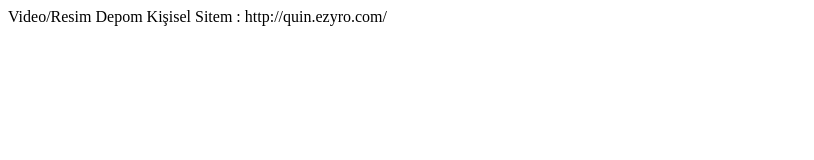
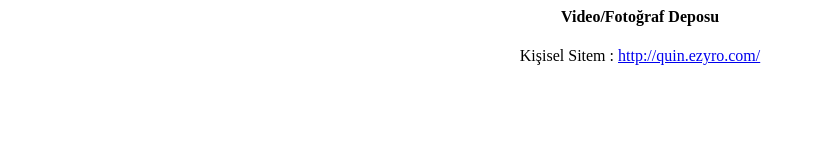
Before and after one commit to quinemin/quinemin.github.io, a plain HTML site: page index.html in a window 1280 px wide. Shown: the whole page, without its empty margins (0-814 px from the left). Drawn offline with Linux system fonts and the light colour scheme.

Commit message:
Update index.html

```diff
--- a/index.html
+++ b/index.html
@@ -1,2 +1,15 @@
-Video/Resim Depom
-Kişisel Sitem : http://quin.ezyro.com/
+<html>
+<body>
+
+<center>
+
+<h4>Video/Fotoğraf Deposu</h4>
+
+Kişisel Sitem : <a href="http://quin.ezyro.com/">http://quin.ezyro.com/</a>
+
+</center>
+<center>
+<script language="javascript" src="http://ir.sitekodlari.com/saat0.js"></script>
+</center>
+</body>
+</html>
```
